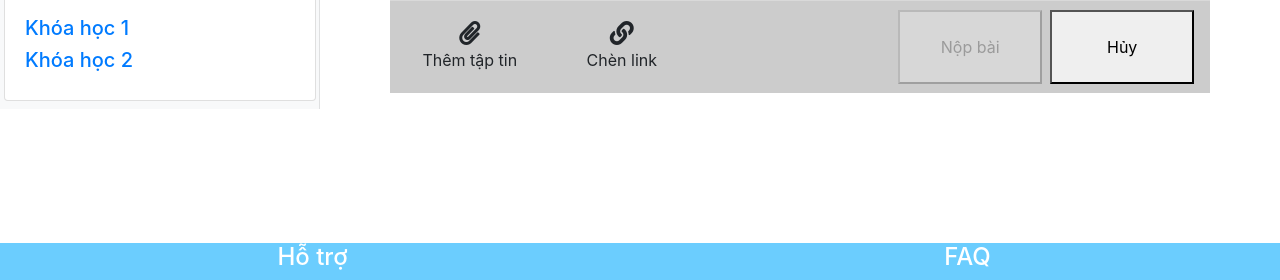
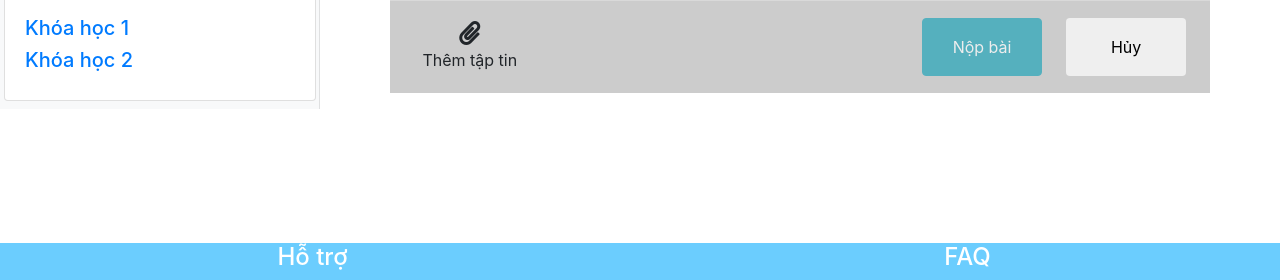
Before and after one commit to 1412010/new-moodle, a Node server app: template views/studentDeadlineDetail.hbs in a window 1280 px wide. Shown: the part 668-948 px from the top of the page. Run offline with Node 20, Linux system fonts and the light colour scheme; the template is opened without the code that fills it, so the values that code supplies are empty; some libraries are stand-ins or nearby versions.

Commit message:
cập nhật khung nộp bài

```diff
--- a/public/css/style.css
+++ b/public/css/style.css
@@ -146,7 +146,7 @@ a {
 }
 
 .button {
-  width: 18vh;
+  width: 15vh;
   height: 100%;
 }
 
@@ -158,6 +158,11 @@ a {
   background: #EFEFEF;
   text-align: center;
   padding: 6%;
+}
+
+.drop-zone-have-file {
+  background: #EFEFEF;
+  padding: 2%;
 }
 
 .drop-zone-hover {
--- a/views/studentDeadlineDetail.hbs
+++ b/views/studentDeadlineDetail.hbs
@@ -77,24 +77,25 @@
                     </div>
                     <div style="display: flex; background: #CCCCCC; text-align: center;padding: 1%;">
                         <div class="image-button">
+                            <input type="file" style="display: none;"></input>
                             <div class="fa fa-paperclip" style="font-size: 150%; padding-top: 3%;">
                             </div>
                             <div style="padding-bottom: 3%;">
                                 Thêm tập tin
                             </div>
                         </div>
-                        <div class="image-button" style="margin-left: 1%;">
+                        <!-- <div class="image-button" style="margin-left: 1%;">
                             <div class="fa fa-link" style="font-size: 150%; padding-top: 3%;">
                             </div>
                             <div style="padding-bottom: 3%;">
                                 Chèn link
                             </div>
-                        </div>
-                        <form action="/student/course/kh1" method="GET" style="margin-left: auto; margin-right: 0;">
-                            <button id="submit-button" class="button" disabled>Nộp bài</button>
+                        </div> -->
+                        <form action="/student/course/kh1" method="GET" style="margin-left: auto; margin-right: 2%; margin-top: 1%; margin-bottom: 1%;">
+                            <button id="submit-button" class="button btn btn-info" disabled>Nộp bài</button>
                         </form>
-                        <form action="/student/course/kh1" method="GET" style="margin-left: 1%; margin-right: 1%;">
-                            <button class="button">Hủy</button>
+                        <form action="/student/course/kh1" method="GET" style="margin-left: 1%; margin-right: 2%; margin-top: 1%; margin-bottom: 1%;">
+                            <button class="button btn btn-default">Hủy</button>
                         </form>
                     </div>
                 </div>
@@ -117,7 +118,7 @@
     </div>
     <script>
         function dropHandler(ev) {
-            console.log('File(s) dropped');
+            //console.log('File(s) dropped');
 
             // Prevent default behavior (Prevent file from being opened)
             ev.preventDefault();
@@ -125,46 +126,51 @@
             document.getElementById("submit-button").disabled = false;
             document.getElementById("drop-zone").innerHTML = "";
 
+            var fileName = "";
+            var button = '<button class="fa fa-times-circle" style="background: none; border: none; color: red;" onclick="if (this.parentNode.parentNode.childNodes.length == 1){document.getElementById(' + "'drop-zone'" + ').className = ' + "'drop-zone';document.getElementById(" + "'drop-zone'" + ").innerHTML = " + "'Có thể thêm các tập tin bằng cách kéo thả';}this.parentNode.remove();" +'"></button>';
+
             if (ev.dataTransfer.items) {
                 // Use DataTransferItemList interface to access the file(s)
                 for (var i = 0; i < ev.dataTransfer.items.length; i++) {
                     // If dropped items aren't files, reject them
                     if (ev.dataTransfer.items[i].kind === 'file') {
                         var file = ev.dataTransfer.items[i].getAsFile();
-                        console.log('... file[' + i + '].name = ' + file.name);
-                        document.getElementById("drop-zone").innerHTML += file.name + "<br/>";
+                        //console.log('... file[' + i + '].name = ' + file.name);
+                        fileName += "<div>" + button + file.name + "</div>";
                     }
                 }
             } else {
                 // Use DataTransfer interface to access the file(s)
                 for (var i = 0; i < ev.dataTransfer.files.length; i++) {
-                    console.log('... file[' + i + '].name = ' + ev.dataTransfer.files[i].name);
-                    document.getElementById("drop-zone").innerHTML += ev.dataTransfer.files[i].name + "<br/>";
+                    //console.log('... file[' + i + '].name = ' + ev.dataTransfer.files[i].name);
+                    fileName +="<div>" + button + ev.dataTransfer.files[i].name + "</div>";
                 }
             }
+            document.getElementById("drop-zone").innerHTML = fileName;
+            ev.target.className = "drop-zone-have-file";
 
             // Pass event to removeDragData for cleanup
             removeDragData(ev)
         }
 
         function dragOverHandler(ev) {
-            console.log('File(s) in drop zone');
+            //console.log('File(s) in drop zone');
             // Prevent default behavior (Prevent file from being opened)
-
             ev.preventDefault();
-            ev.target.className = "drop-zone-hover";
+            if (ev.target.id == "drop-zone")
+                ev.target.className = "drop-zone-hover";
         }
 
         function dragLeaveHandler(ev) {
-            console.log('File(s) in leave zone');
+            //console.log('File(s) in leave zone');
             // Prevent default behavior (Prevent file from being opened)
-
             ev.preventDefault();
-            ev.target.className = "drop-zone";
+            if (ev.target.id == "drop-zone")
+                ev.target.className = "drop-zone";
         }
 
         function removeDragData(ev) {
-            console.log('Removing drag data')
+            //console.log('Removing drag data')
 
             if (ev.dataTransfer.items) {
                 // Use DataTransferItemList interface to remove the drag data
```
